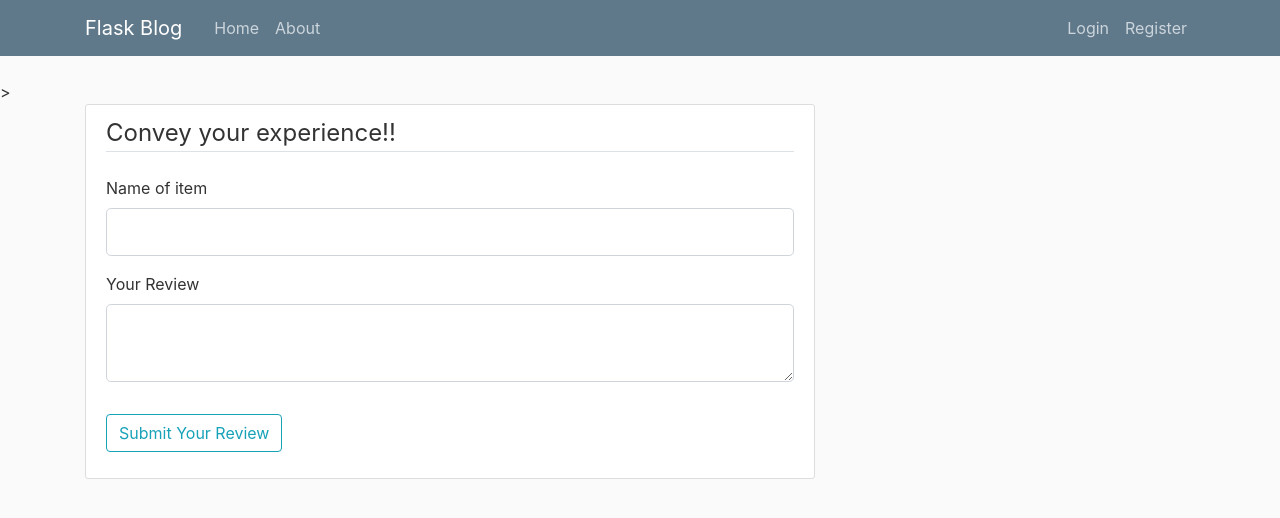
After one commit to siddharth595/Flask_project, a Flask app: page /write_review in a window 1280 px wide. The commit adds this page. Shown: the top 518 px of the page. Run offline with Flask 2, Linux system fonts and the light colour scheme; some libraries are stand-ins or nearby versions.

Commit message:
creating post added but error

```diff
--- a/restro/form_customer.py
+++ b/restro/form_customer.py
@@ -1,6 +1,7 @@
 from flask_wtf import FlaskForm
 from wtforms import StringField, PasswordField, SubmitField, BooleanField,TextAreaField
-from wtforms.validators import DataRequired, Length, Email, EqualTo
+from wtforms.validators import DataRequired, Length, Email, EqualTo,ValidationError
+from restro.models import User
 
 
 class RegistrationForm(FlaskForm):
@@ -17,6 +18,23 @@
 
     submit = SubmitField('Sign Up')
 
+    def validate_email(self,email):
+        user=User.query.filter_by(email=email.data).first()
+
+
+        if user:
+            raise ValidtionError('The above email is already registered.Please register with another one')
+
+
+    def validate_phone_number(self,phone_number):
+        user=User.query.filter_by(phone_number=phone_number.data).first()
+
+
+        if user:
+            raise ValidtionError('The above mobile number is already registered.Please register with another one')
+
+
+
 
 class LoginForm(FlaskForm):
     email = StringField('Email',
@@ -24,3 +42,11 @@
     password = PasswordField('Password', validators=[DataRequired()])
     remember = BooleanField('Remember Me')
     submit = SubmitField('Login')
+
+
+class New_Review(FlaskForm):
+    item_name = StringField('Name of item',
+                        validators=[DataRequired()])
+    content = TextAreaField('Your Review', validators=[DataRequired()])
+
+    submit = SubmitField('Submit Your Review')
--- a/restro/routes.py
+++ b/restro/routes.py
@@ -1,34 +1,70 @@
-from flask import Flask,render_template,redirect,url_for,flash
-from restro.form_customer import RegistrationForm, LoginForm
-from restro import app
+from flask import render_template, url_for, flash, redirect, request
+from restro import app, db, bcrypt
+from restro.form_customer import RegistrationForm, LoginForm,New_Review
+from restro.models import User, Review
+from flask_login import login_user, current_user, logout_user, login_required
 
 
-@ app.route("/")
+
+@app.route("/")
 def first_page():
-    return render_template("first_page.html")
+    return render_template('first_page.html')
 
-@ app.route("/customer_home")
+
+@app.route("/customer_home")
 def customer_home():
-    return render_template("layout.html")
+    reviews=Review.query.all()
+    return render_template('home.html',review=reviews)
+
 
 @app.route("/about")
 def about():
-    return render_template("about.html")
+    return render_template('about.html', title='About')
 
-@app.route("/register",methods=['GET', 'POST'])
+
+@app.route("/register", methods=['GET', 'POST'])
 def register():
+    if current_user.is_authenticated:
+        return redirect(url_for('customer_home'))
     form = RegistrationForm()
     if form.validate_on_submit():
-        flash(f"Account successfully created for {form.name.data}","success")
-    return render_template("register.html" , form=form)
+        hashed_password = bcrypt.generate_password_hash(form.password.data).decode('utf-8')
+        user = User(username=form.username.data, email=form.email.data, password=hashed_password)
+        db.session.add(user)
+        db.session.commit()
+        flash('Your account has been created! You are now able to log in', 'success')
+        return redirect(url_for('login'))
+    return render_template('register.html', title='Register', form=form)
+
 
 @app.route("/login", methods=['GET', 'POST'])
 def login():
+    if current_user.is_authenticated:
+        return redirect(url_for('customer_home'))
     form = LoginForm()
     if form.validate_on_submit():
-        if form.email.data == 'admin@blog.com' and form.password.data == 'password':
-            flash('You have been logged in!', 'success')
-            return redirect(url_for('home'))
+        user = User.query.filter_by(email=form.email.data).first()
+        if user and bcrypt.check_password_hash(user.password, form.password.data):
+            login_user(user, remember=form.remember.data)
+            next_page = request.args.get('next')
+            return redirect(next_page) if next_page else redirect(url_for('customer_home'))
         else:
-            flash('Login Unsuccessful. Please check username and password', 'danger')
-    return render_template('login.html', form=form)
+            flash('Login Unsuccessful. Please check email and password', 'danger')
+    return render_template('login.html', title='Login', form=form)
+
+
+@app.route("/logout")
+def logout():
+    logout_user()
+    return redirect(url_for('customer_home'))
+
+
+@app.route("/write_review",methods=['GET', 'POST'])
+def write_review():
+    form = New_Review()
+    if form.validate_on_submit():
+        review=Review(item_name=form.item_name.data,content=form.content.data)
+        db.session.add(review)
+        db.session.commit()
+
+    return render_template('new_review.html',form=form)
--- a/restro/templates/layout.html
+++ b/restro/templates/layout.html
@@ -29,9 +29,13 @@
               </div>
               <!-- Navbar Right Side -->
               <div class="navbar-nav">
+                {%if current_user.is_authenticated%}
+                <a class="nav-item nav-link" href="/logout">Logout</a>
+                <a class="nav-item nav-link" href="/write_review">Write Review</a>
+                {% else %}
                 <a class="nav-item nav-link" href="/login">Login</a>
                 <a class="nav-item nav-link" href="/register">Register</a>
-
+                {% endif %}
               </div>
             </div>
           </div>
--- /dev/null
+++ b/restro/templates/new_review.html
@@ -0,0 +1,50 @@
+{% extends "layout.html" %}
+
+
+{% block content %}
+<div class="content-section">
+    <form method="POST" action="">
+        {{ form.hidden_tag() }}
+        <fieldset class="form-group">
+            <legend class="border-bottom mb-4">Convey your experience!!</legend>
+
+            <div class="form-group">
+                    {{ form.item_name.label(class="form-control-label") }}
+
+                    {% if form.item_name.errors %}
+                        {{ form.item_name(class="form-control form-control-lg is-invalid") }}
+                        <div class="invalid-feedback">
+                            {% for error in form.name.errors %}
+                                <span>{{ error }}</span>
+                            {% endfor %}
+                        </div>
+                    {% else %}
+                        {{ form.item_name(class="form-control form-control-lg") }}
+                    {% endif %}
+            </div>
+
+            <div class="form-group">
+                {{ form.content.label(class="form-control-label") }}
+                {% if form.content.errors %}
+                    {{ form.content(class="form-control form-control-lg is-invalid") }}
+                    <div class="invalid-feedback">
+                        {% for error in form.content.errors %}
+                            <span>{{ error }}</span>
+                        {% endfor %}
+                    </div>
+                {% else %}
+                    {{ form.content(class="form-control form-control-lg") }}
+                {% endif %}
+            </div>
+
+
+
+        </fieldset>
+        <div class="form-group">
+            {{ form.submit(class="btn btn-outline-info") }}
+        </div>
+    </form>
+</div>
+
+
+{% endblock %}
```
Also changed, not shown: restro/__init__.py (+4 -3 lines), restro/models.py (+34 -6 lines), restro/templates/database.py (deleted, +0 -26 lines), restro/templates/home.html (added, +16 -0 lines), restro/site.db (added).
